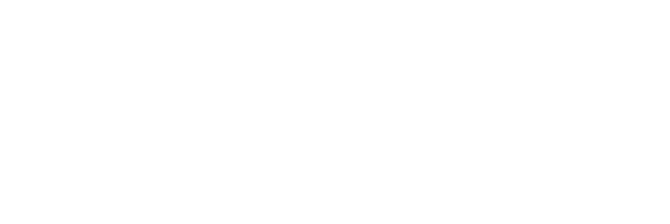
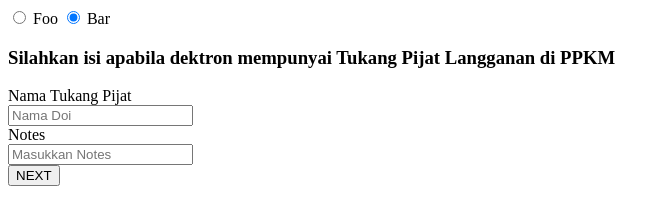
Before and after one commit to safrizalaji16/safrizalaji16, a website: page index.html in a window 1280 px wide. Shown: the whole page, without its empty margins (0-670 px from the left). Drawn offline with Linux system fonts and the light colour scheme.

Commit message:
aroma dan req tukang pijit

```diff
--- a/index.html
+++ b/index.html
@@ -34,13 +34,48 @@
     <div></div>
 
     <!-- QOWI aroma -->
-    <div></div>
+
+      <div class="control">
+
+        <label class="radio">
+          <input type="radio" name="foobar">
+          Foo
+        </label>
+        <label class="radio">
+          <input type="radio" name="foobar" checked>
+          Bar
+        </label>
+
+      </div>
+    </div>
 
     <!-- QOWI req tukang pijit dan notes -->
-    <div></div>
+    <div>
+      <p><h3>Silahkan isi apabila dektron mempunyai Tukang Pijat Langganan di PPKM</h3></p>
+      <form class="box">
+        <div class="field">
+          <label class="label">Nama Tukang Pijat</label>
+          <div class="control">
+            <input class="input" placeholder="Nama Doi ">
+          </div>
+        </div>
+
+        <div class="field">
+          <label class="label"> Notes </label>
+          <div class="control">
+            <input class="input" placeholder="Masukkan Notes">
+
+          </div>
+        </div>
+
+        <button class="button is-primary">NEXT</button>
+      </form>
+    </div>
 
     <!-- QOWI metode pembayaran -->
-    <div></div>
+    <div>
+
+    </div>
   </div>
 
   <!-- SAFRIZAL output -->
```
